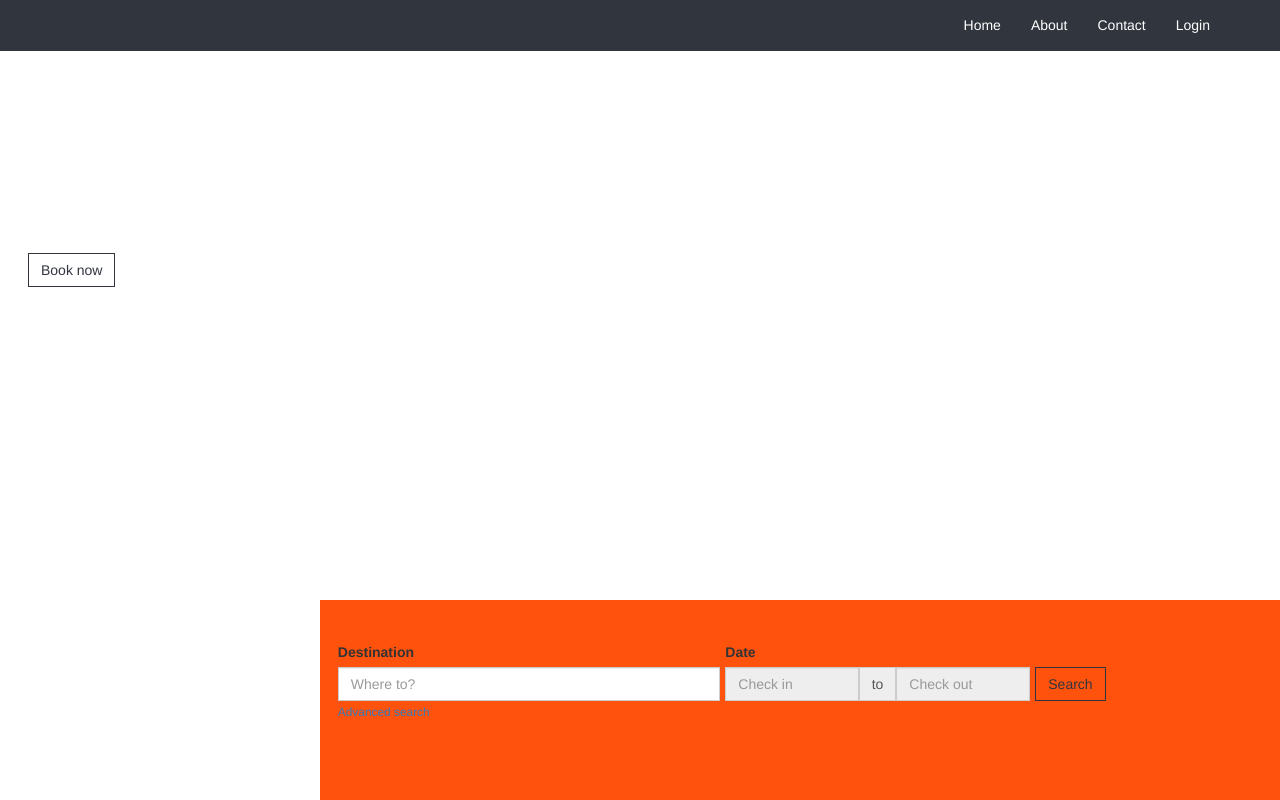
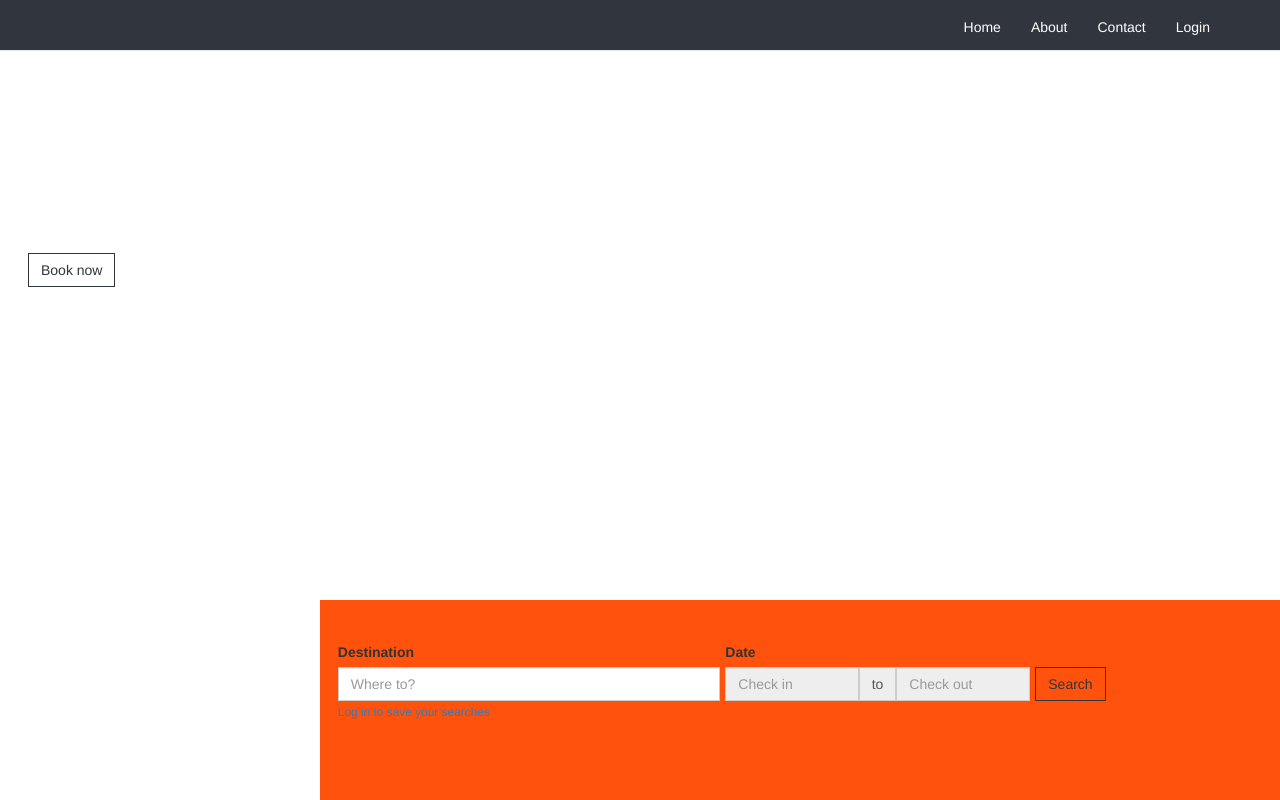
Before and after one commit to deal-thief/deal-thief, a Python web app: template deal_thief/templates/home.html in a window 1280 px wide. Run offline with Jinja, Linux system fonts and the light colour scheme; the template is opened without the code that fills it, so the values that code supplies are empty; some libraries are stand-ins or nearby versions.

Commit message:
hide ui when logged in

```diff
--- a/deal_thief/static/assets/css/modules.css
+++ b/deal_thief/static/assets/css/modules.css
@@ -1,16 +1,17 @@
 .navbar-default {
 	background-color: #31353E;;
-	border-color: #31353E;
+	border-color: none;
 }
 
 .navbar-default .navbar-brand {
 	padding: 0;
-	padding-top: 0.2em;
+	padding-top: 0.3em;
 }
 
 .navbar-default .navbar-nav>li>a {
 	color: #FFF;
-	padding-bottom: 10.5px;
+	padding-top: 17px;
+	padding-bottom: 9px;
 }
 
 .navbar-default .navbar-right>li>a:hover {
--- a/deal_thief/templates/home.html
+++ b/deal_thief/templates/home.html
@@ -62,9 +62,11 @@
 				<div class="col-sm-3 input-wrapper">
 					<button class="ladda-button btn btn-primary" data-style="expand-right"><span class="ladda-label">Search</span></button>
 				</div>
+				{% if not is_authenticated %}
 				<div class="col-sm-12 input-wrapper">
-					<a href="/search"><small class="text-center">Advanced search</small></a>
+					<a href="/login"><small class="text-center">Log in to save your searches</small></a>
 				</div>
+				{% endif %}
 			</form>
 		</div>
 	</section>
```
